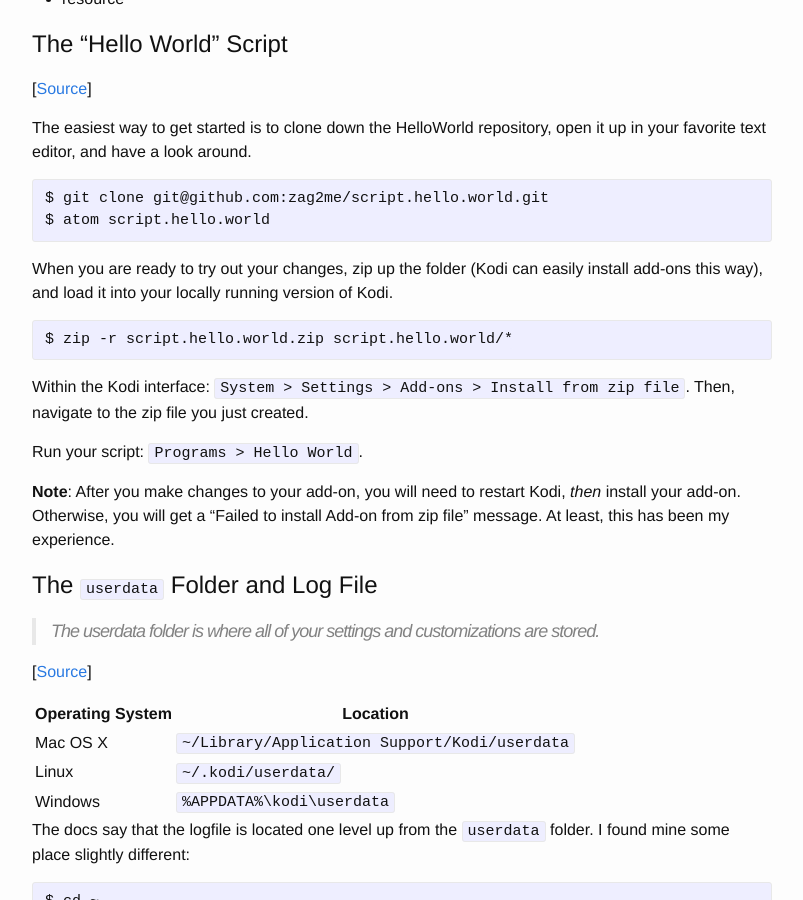
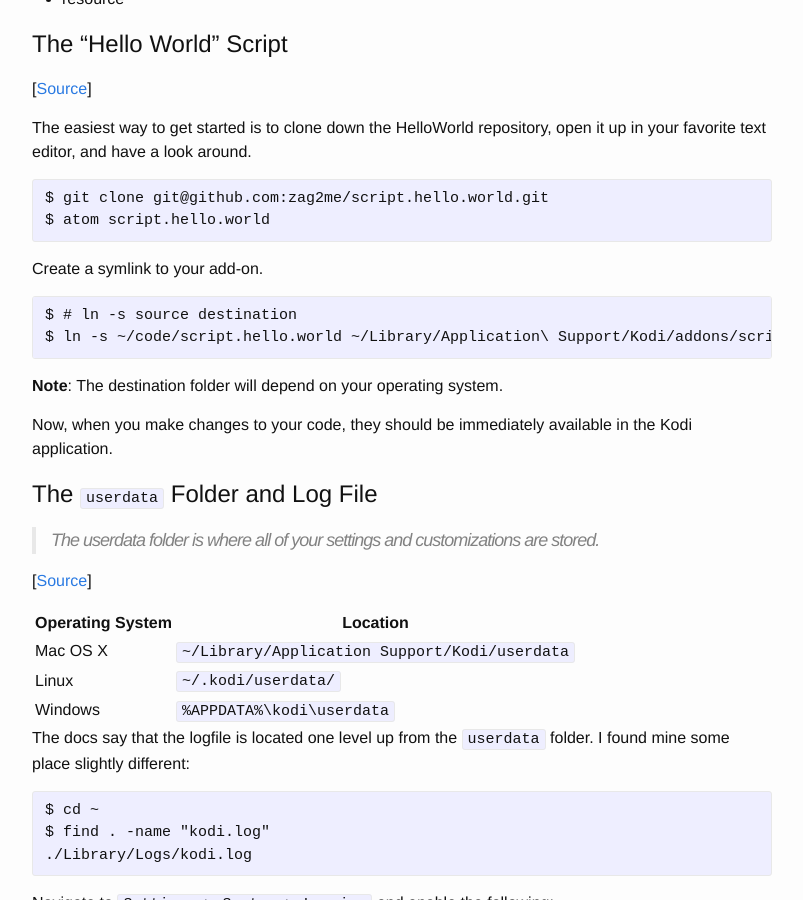
Before and after one commit to radavis/radavis.github.io, a Jekyll site: the page built from _posts/2016-07-16-building-kodi-add-ons.markdown, in a window 1280 px wide and 900 px high, scrolled down 983 px. Shown: the whole window, without its empty margins (238-1041 px from the left). Built offline with Jekyll 4.4.1, drawn with Linux system fonts in a browser that asks for light colours; comment, search, counter and statistics services are not loaded.

Commit message:
add symlink instructions

````diff
--- a/_posts/2016-07-16-building-kodi-add-ons.markdown
+++ b/_posts/2016-07-16-building-kodi-add-ons.markdown
@@ -60,22 +60,17 @@
 $ atom script.hello.world
 ```
 
-When you are ready to try out your changes, zip up the folder (Kodi can easily
-install add-ons this way), and load it into your locally running version of
-Kodi.
+Create a symlink to your add-on.
 
 ```no-highlight
-$ zip -r script.hello.world.zip script.hello.world/*
+$ # ln -s source destination
+$ ln -s ~/code/script.hello.world ~/Library/Application\ Support/Kodi/addons/script.hello.world
 ```
 
-Within the Kodi interface: `System > Settings > Add-ons > Install from zip file`.
-Then, navigate to the zip file you just created.
+**Note**: The destination folder will depend on your operating system.
 
-Run your script: `Programs > Hello World`.
-
-**Note**: After you make changes to your add-on, you will need to restart Kodi,
-_then_ install your add-on. Otherwise, you will get a "Failed to install Add-on
-from zip file" message. At least, this has been my experience.
+Now, when you make changes to your code, they should be immediately available in
+the Kodi application.
 
 
 # The `userdata` Folder and Log File
@@ -111,6 +106,7 @@
 $ tail -f ~/Library/Logs/kodi.log
 ```
 
+
 # JSON-RPC
 
 The [JSON-RPC Specification](http://www.jsonrpc.org/specification) allows a
````
